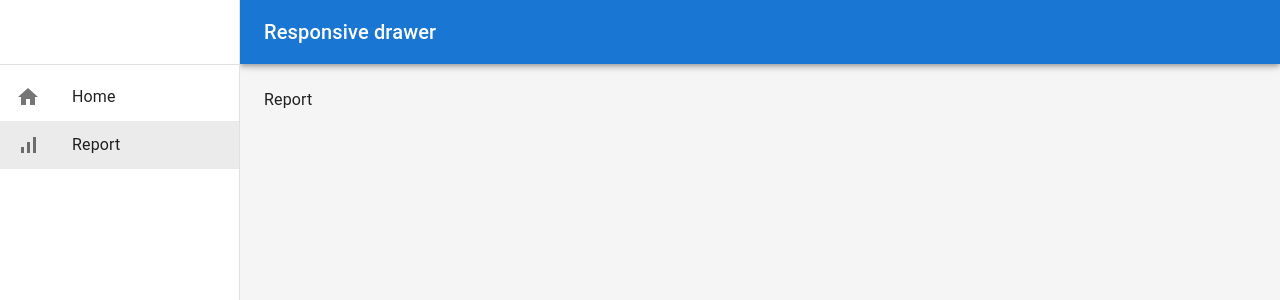
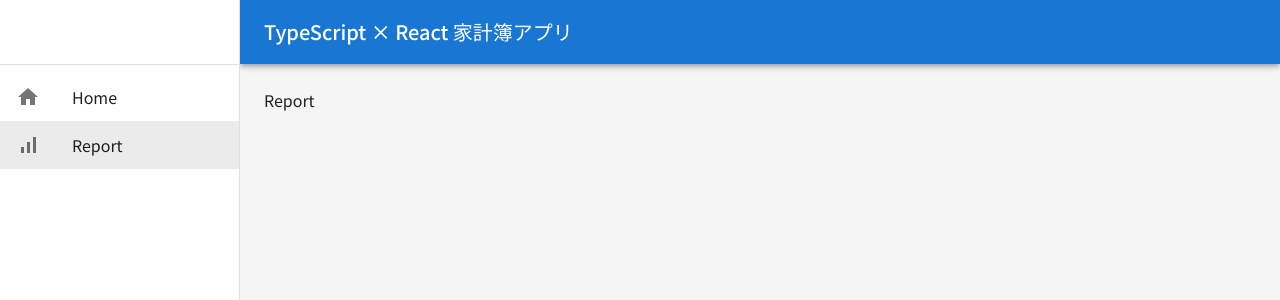
Before and after one commit to Nanae-j/react_householdbudget_app, a React (Create React App) app: page /report in a window 1280 px wide. Shown: the top 300 px of the page. Built offline with nearby package versions, Linux system fonts and the light colour scheme.

Commit message:
[update]アプリ全体のテーマ設定
Noto Sans JPのインポート

```diff
--- a/public/index.html
+++ b/public/index.html
@@ -15,6 +15,12 @@
       user's mobile device or desktop. See https://developers.google.com/web/fundamentals/web-app-manifest/
     -->
     <link rel="manifest" href="%PUBLIC_URL%/manifest.json" />
+    <link rel="preconnect" href="https://fonts.googleapis.com" />
+    <link rel="preconnect" href="https://fonts.gstatic.com" crossorigin />
+    <link
+      href="https://fonts.googleapis.com/css2?family=Noto+Sans+JP:wght@100..900&display=swap"
+      rel="stylesheet"
+    />
     <!--
       Notice the use of %PUBLIC_URL% in the tags above.
       It will be replaced with the URL of the `public` folder during the build.
--- a/src/App.tsx
+++ b/src/App.tsx
@@ -1,13 +1,18 @@
 import React from 'react';
+import { theme } from './theme/theme';
 import './App.css';
 import { Route, BrowserRouter as Router, Routes } from 'react-router-dom';
 import Home from './pages/Home';
 import Report from './pages/Report';
 import NoMatch from './pages/NoMatch';
 import AppLayout from './components/layout/AppLayout';
+import { ThemeProvider } from '@mui/material/styles';
+import { CssBaseline } from '@mui/material';
 
 function App() {
   return (
+    <ThemeProvider theme={theme}>
+      <CssBaseline />
       <Router>
         <Routes>
           <Route path="/" element={<AppLayout />}>
@@ -17,6 +22,7 @@
           </Route>
         </Routes>
       </Router>
+    </ThemeProvider>
   );
 }
 
--- a/src/components/layout/AppLayout.tsx
+++ b/src/components/layout/AppLayout.tsx
@@ -61,7 +61,7 @@
           </IconButton>
           {/* ヘッダーに表示されるタイトル */}
           <Typography variant="h6" noWrap component="div">
-            Responsive drawer
+            TypeScript × React 家計簿アプリ
           </Typography>
         </Toolbar>
       </AppBar>
--- a/src/pages/Report.tsx
+++ b/src/pages/Report.tsx
@@ -1,7 +1,12 @@
+import { Typography } from '@mui/material';
 import React from 'react';
 
 const Report = () => {
-  return <div>Report</div>;
+  return (
+    <>
+      <div>Report</div>
+    </>
+  );
 };
 
 export default Report;
--- /dev/null
+++ b/src/theme/theme.ts
@@ -0,0 +1,10 @@
+import { createTheme } from '@mui/material';
+
+export const theme = createTheme({
+  typography: {
+    fontFamily: 'Noto Sans JP, Roboto, "Helvetica Neue", Arial, sans-serif',
+    fontWeightRegular: 400,
+    fontWeightMedium: 500,
+    fontWeightBold: 700,
+  },
+});
```
Lines whose indentation alone changed are shown as unchanged.
